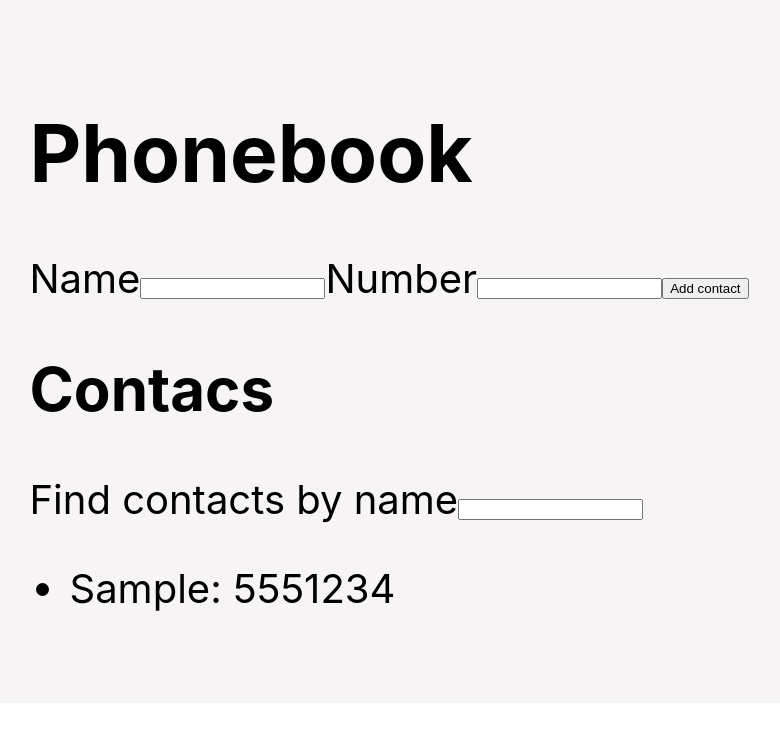
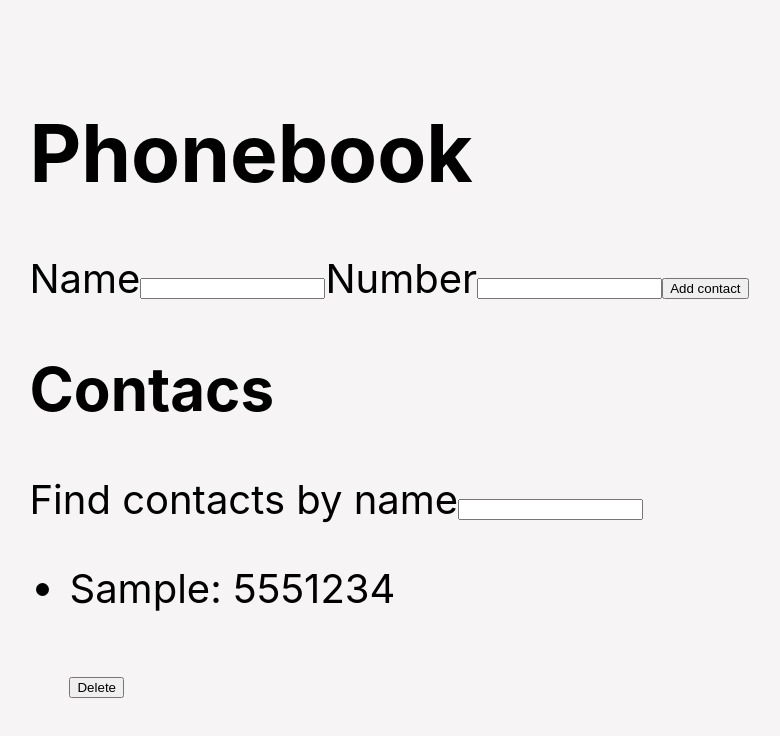
Before and after one commit to Ronskyi-O/goit-react-hw-02-phonebook, a React (Create React App) app: page / in a window 1280 px wide. Both pictures are taken after typing "Sample", "5551234" into the empty fields and a click on the button "Add contact". Shown: the top 736 px of the page, without its empty margins (251-1031 px from the left). Built offline with nearby package versions, Linux system fonts and the light colour scheme.

Commit message:
Task 6 - done

```diff
--- a/src/components/App/App.jsx
+++ b/src/components/App/App.jsx
@@ -33,10 +33,7 @@ export class App extends Component {
         contacts: [...contacts, contact]
       }))
     }
-
   }
-
-
 
   filterChange = (event) => {
     this.setState({ filter: event.currentTarget.value })
@@ -48,6 +45,12 @@ export class App extends Component {
 
     return contacts.filter(contact =>
       contact.name.toLowerCase().includes(filterNormalized))
+  }
+
+  deleteContact = (contactId) => {
+    this.setState(prevState => ({
+      contacts: prevState.contacts.filter(contact => contact.id !== contactId)
+    }))
   }
 
   render() {
@@ -64,7 +67,7 @@ export class App extends Component {
           <ContactAddForm onSubmit={this.addContact} />
           <h2>Contacs</h2>
           <Filter value={filter} onChange={this.filterChange} />
-          <ContactList contacts={filtredContacts} />
+          <ContactList contacts={filtredContacts} onDeleteContact={this.deleteContact} />
         </div>
       </Container>
 
--- a/src/components/ContactList/ContactList.jsx
+++ b/src/components/ContactList/ContactList.jsx
@@ -1,11 +1,11 @@
 import React from 'react';
 import { ContactListItem } from '../ContactListItem/ContactListItem'
 
-export const ContactList = ({ contacts }) => {
+export const ContactList = ({ contacts, onDeleteContact }) => {
     return (
         <ul>
-            {contacts.map(({ id, name, number }) => (
-                <ContactListItem key={id} name={name} number={number} />
+            {contacts.map(({ id, name, number, }) => (
+                <ContactListItem key={id} id={id} name={name} number={number} onDeleteContact={onDeleteContact} />
             ))}
         </ul>
     )
--- a/src/components/ContactListItem/ContactListItem.jsx
+++ b/src/components/ContactListItem/ContactListItem.jsx
@@ -1,9 +1,10 @@
 import React from "react";
 
-export const ContactListItem = ({ name, number }) => {
+export const ContactListItem = ({ id, name, number, onDeleteContact }) => {
     return (
         <li>
             <p>{name}: {number}</p>
+            <button onClick={() => onDeleteContact(id)}>Delete</button>
         </li>
     )
 }
```
